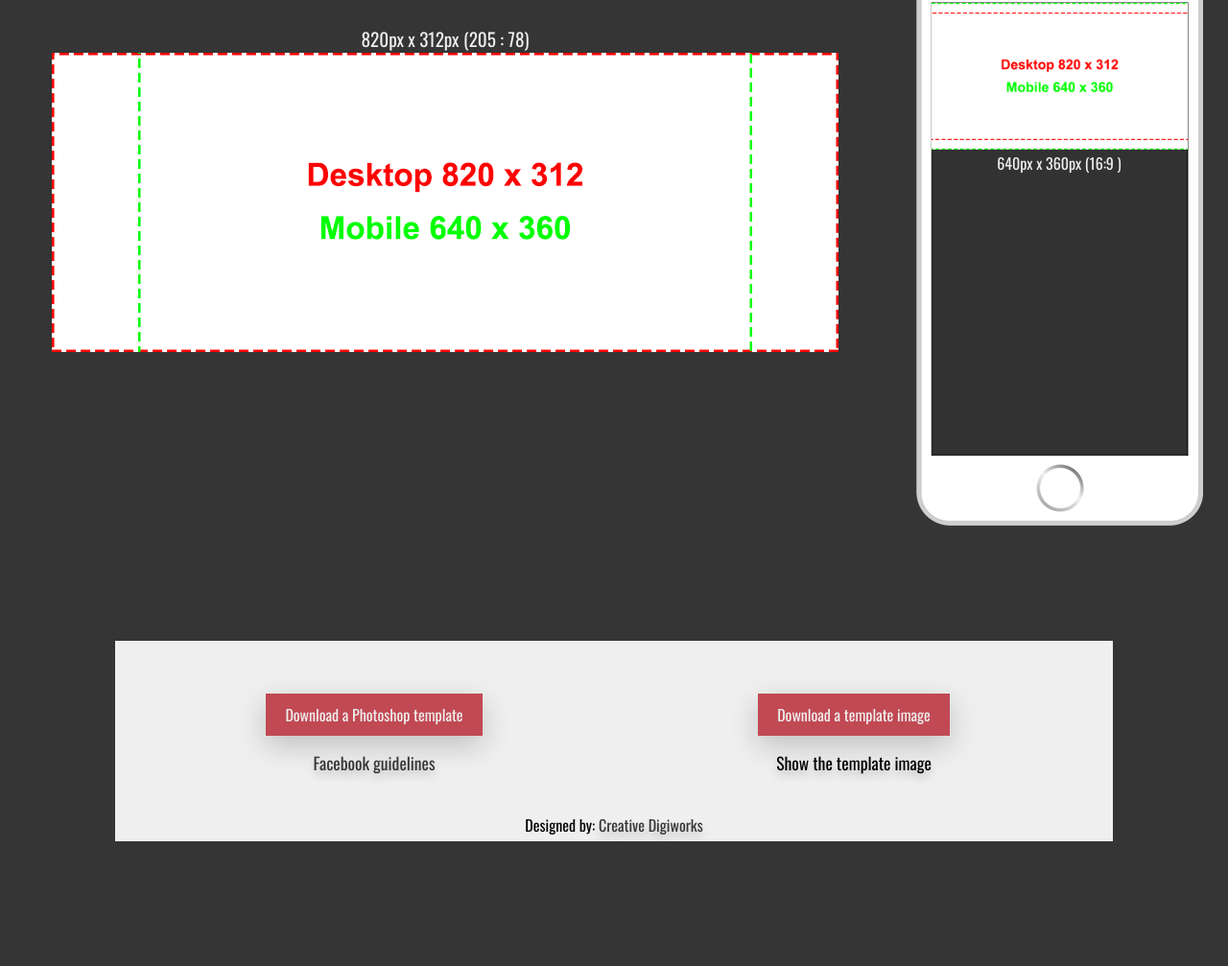
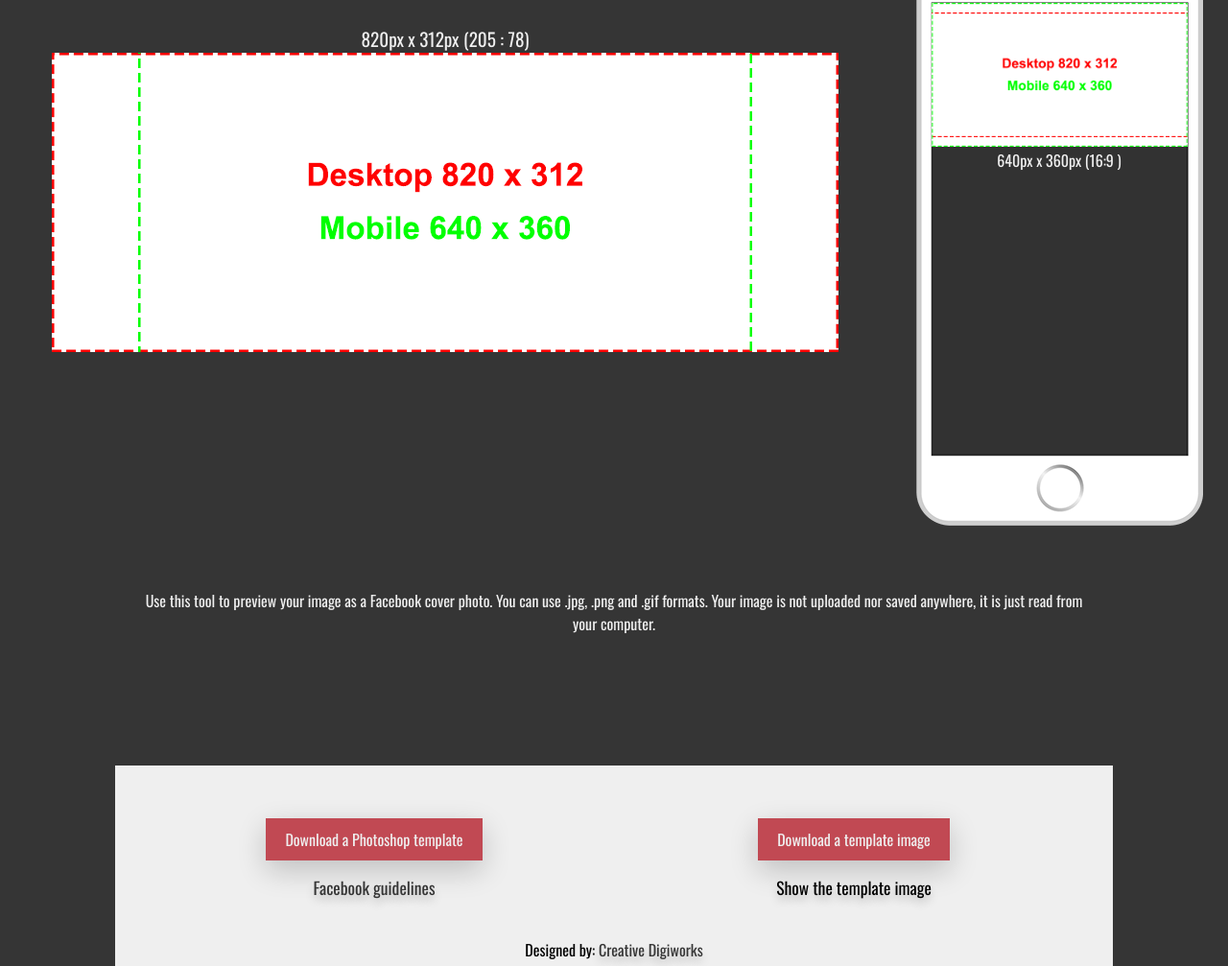
Before and after one commit to alikellottaja/CoverPhotoSimulator, a website: page index.html in a window 1280 px wide. Shown: the part 990-1997 px from the top of the page at 96% size. Before the commit the page ends 1867 px from the top, so only its background shows below. Drawn offline with nearby package versions, Linux system fonts and the light colour scheme.

Commit message:
Fixed some responsive elements and configured download-buttons

```diff
--- a/css/main.scss
+++ b/css/main.scss
@@ -373,6 +373,10 @@
                 display: none;
             }
 
+            @include tablet(){
+                max-width: 820px;
+                margin: 0 auto;
+            }
 
             div.desktop-bg {
                 width: 820px;
@@ -435,7 +439,7 @@
 
             div.mobile-bg {
                 width: 267px;
-                height: 153px;
+                height: 150px;
                 position: relative;
                 top: 73px;
                 left: 17px;
@@ -458,6 +462,27 @@
     /* #desktop::-webkit-scrollbar {
         display: none;
     } */
+
+    #bottom {
+        grid-column-start: span 2;
+        justify-self: center;
+        margin-top: 50px;
+        color: color(primary-text);
+        text-align: center;
+
+        @include fullDesktopUpper() {
+            grid-column-start: span 4;
+            max-width: 1000px;
+        }
+        @include tablet() {
+            max-width: 80%;
+            margin: 50px auto 0 auto;
+        }
+        @include phone() {
+            max-width: 80%;
+            margin: 50px auto 0 auto;
+        }
+    }
 }
 
 footer {
@@ -506,10 +531,22 @@
 
     section#footer1 {
         grid-area: footer1;
+
+        div a.download {
+            text-decoration: none;
+            color: color(primary-text);
+            text-shadow: none;
+        }
     }
 
     section#footer2 {
         grid-area: footer2;
+
+        div a.download {
+            text-decoration: none;
+            color: color(primary-text);
+            text-shadow: none;
+        }
     }
 
     .footer-section {
--- a/index.html
+++ b/index.html
@@ -75,17 +75,24 @@
 
             </section>
 
+            <section id="bottom">
+
+                    <p>Use this tool to preview your image as a Facebook cover photo. You can use .jpg, .png and .gif formats. Your image is not uploaded nor saved anywhere, it is just read from your computer.</p>
+
+            </section>
+
         </div>
+
 
     </main>
 
     <footer>
         <section id="footer1" class="footer-section">
-                <div id="button" class="footer btn">Download a Photoshop template</div>
+                <div id="button" class="footer"><a class="download btn" href="/downloads/" download="FB_cover_photo_template.psd">Download a Photoshop template</a></div>
             <p><a href="https://www.facebook.com/help/125379114252045" target="_blank" rel="noopener noreferrer">Facebook guidelines</a></p>
         </section>
         <section id="footer2" class="footer-section">
-            <div class="footer btn">Download a template image</div>
+            <div class="footer"><a class="download btn" href="/images/" download="example.png">Download a template image</a></div>
             <p id="show-template-btn" onclick="revealExample()">Show the template image</p>
         </section>
         <div id="copyright">
@@ -102,12 +109,6 @@
 
         <script type="module">
             import jump from './node_modules/jump.js/dist/jump.module.js';
-
-            var button = document.getElementById('button');
-            button.addEventListener('click', function (event) {
-                jump('.target')
-                console.log('click')
-            });
 
             document.addEventListener('DOMContentLoaded',function() {
                 document.querySelector('input').onchange=scroll;
```
Also changed, not shown: css/main.css, 2 other files.
